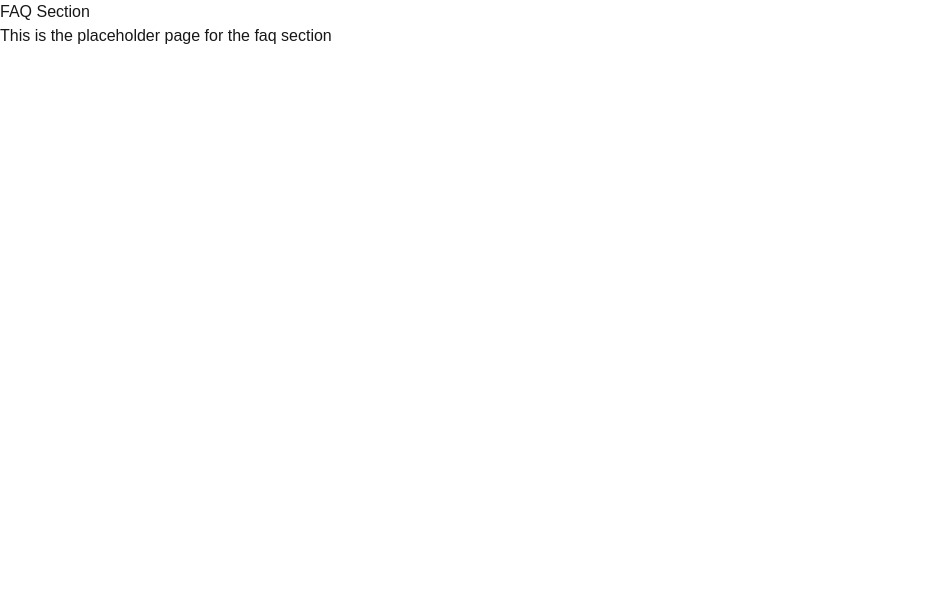
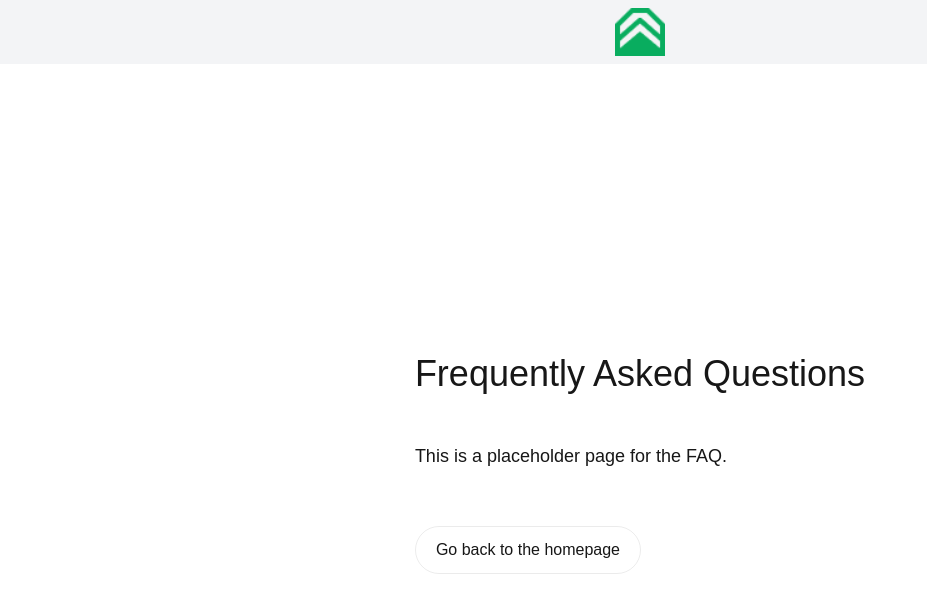
Before and after one commit to samm-47/CAPST, a Next.js app: page /faq in a window 1280 px wide. Shown: the top 612 px of the page, without its empty margins (0-927 px from the left). Built offline with nearby package versions, Linux system fonts and the light colour scheme.

Commit message:
added link between home/faq page, changed home button to be consistent format

```diff
--- a/app/calculator/page.tsx
+++ b/app/calculator/page.tsx
@@ -5,7 +5,7 @@ import Image from 'next/image';
 import Link from 'next/link';
 import React, {useState} from 'react';
 // Important for creation of the logo top right
-import Layout from "./calculator_layout"
+import Layout from "./calculator_layout";
 
 
 const CalculatorPage = () => {
--- a/app/chatbot/page.tsx
+++ b/app/chatbot/page.tsx
@@ -54,9 +54,11 @@ const ChatbotPage = () => {
                 </div>
                 {/* You can extend this with actual chatbot functionality later */}
 
-
-                {/* Homepage Link here */}
-                <Link href="/" className="mt-6 text-blue-500 hover:underline">
+                {/* Add a link back to the homepage */}
+                <Link
+                    href="/"
+                    className="mt-6 rounded-full border border-solid border-black/[.08] transition-colors flex items-center justify-center text-sm sm:text-base h-10 sm:h-12 px-4 sm:px-5 sm:min-w-44 hover:bg-[#f2f2f2]"
+                >
                     Go back to the homepage
                 </Link>
             </div>
--- /dev/null
+++ b/app/faq/faq_layout.tsx
@@ -0,0 +1,49 @@
+// app/faq/faq_layout.tsx
+"use client"; // Mark this as a Client Component for client-side hooks
+
+import React, { useEffect } from "react";
+import Link from "next/link";
+import Image from "next/image";
+import localFont from "next/font/local";
+import "../globals.css";
+
+// Font setup
+const geistSans = localFont({
+  src: "../fonts/GeistVF.woff",
+  variable: "--font-geist-sans",
+  weight: "100 900",
+});
+const geistMono = localFont({
+  src: "../fonts/GeistMonoVF.woff",
+  variable: "--font-geist-mono",
+  weight: "100 900",
+});
+
+export default function ClientLayout({ children }: { children: React.ReactNode }) {
+  useEffect(() => {
+    // Any client-side logic can go here (e.g., analytics)
+  }, []);
+
+  return (
+    <div className={`${geistSans.variable} ${geistMono.variable} antialiased`}>
+      {/* Top navigation bar with logo */}
+      <div className="bg-gray-100 h-16 flex items-center justify-center px-8">
+        <Link href="/" passHref>
+          <Image
+            src="/green_expectations_logo.png"
+            alt="Green Expectations Logo"
+            width={50}
+            height={50}
+            className="transition hover:grayscale hover:brightness-90"
+            priority
+          />
+        </Link>
+      </div>
+
+      {/* Main content area */}
+      <main>
+        {children}
+      </main>
+    </div>
+  );
+}
--- a/app/faq/page.tsx
+++ b/app/faq/page.tsx
@@ -1,17 +1,34 @@
 // app/faq/page.tsx
+"use client";
 
 import React from 'react';
 import Link from 'next/link';
 import Image from 'next/image';
+import Layout from "./faq_layout";
 
 const FaqPage = () => {
     return(
-        <div>
-            <h1>FAQ Section</h1>
-            <p>This is the placeholder page for the faq section</p>
-            {/* add additional frequently asked questions or functionality here */}
+        <Layout>
+        {/*} CSS grid to center content like home tsx page*/}
+            <div className="grid grid-rows-[20px_1fr_20px] items-center justify-items-center min-h-screen p-8 pb-20 gap-16 sm:p-20">
+          {/* Main content area (centered) */}
+          <main className="flex flex-col gap-8 row-start-2 items-center sm:items-start">
+            <h1 className="text-4xl">Frequently Asked Questions</h1>
+            <p className="text-lg mt-4">This is a placeholder page for the FAQ.</p>
 
+
+            {/* Add a link back to the homepage */}
+            <Link
+              href="/"
+              className="mt-6 rounded-full border border-solid border-black/[.08] transition-colors flex items-center justify-center text-sm sm:text-base h-10 sm:h-12 px-4 sm:px-5 sm:min-w-44 hover:bg-[#f2f2f2]"
+            >
+              Go back to the homepage
+            </Link>
+          </main>
         </div>
+
+      </Layout>
+
     )
 }
 // Exports the faq for availability in other parts of the app
```
